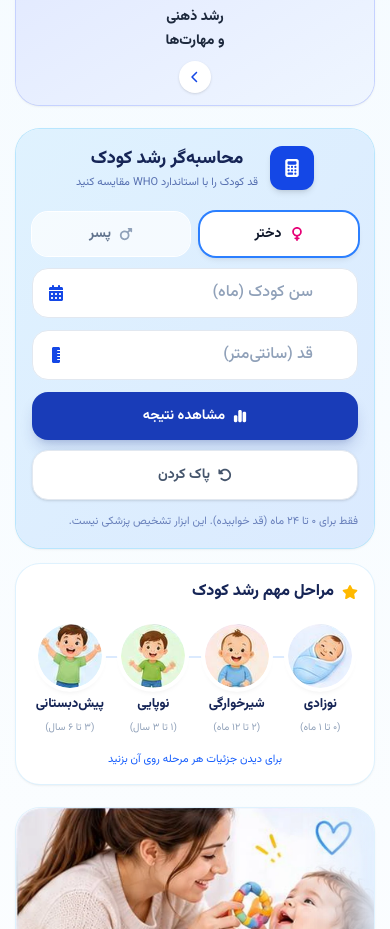
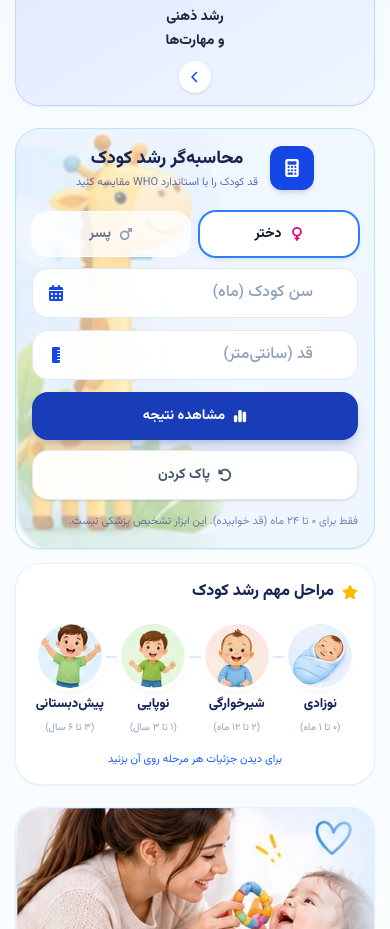
Before and after one commit to mohsenjamalpoor/kodak-man, a Next.js app: page /parent-education/t/growth in a window 390 px wide. Shown: the part 940-1869 px from the top of the page. Built offline with nearby package versions, Linux system fonts and the light colour scheme.

Commit message:
responsive grow

```diff
--- a/src/components/growth/GrowthCalculator.js
+++ b/src/components/growth/GrowthCalculator.js
@@ -27,7 +27,7 @@ const num = (s) => {
 };
 
 const field =
-  "w-full rounded-2xl border border-slate-200 bg-white py-3 pe-4 ps-11 text-right text-base font-medium text-slate-800 outline-none transition placeholder:text-slate-400 focus:border-blue-500 focus:ring-4 focus:ring-blue-100";
+  "w-full rounded-2xl border border-slate-200 bg-white/95 py-3 pe-4 ps-11 text-right text-base font-medium text-slate-800 outline-none backdrop-blur-sm transition placeholder:text-slate-400 focus:border-blue-500 focus:ring-4 focus:ring-blue-100";
 
 function describe(z) {
   if (z < -3) {
@@ -122,6 +122,7 @@ export default function GrowthCalculator() {
       dir="rtl"
       className="
         relative
+        isolate
         overflow-hidden
         rounded-3xl
         bg-linear-to-br
@@ -132,22 +133,94 @@ export default function GrowthCalculator() {
         ring-sky-200
       "
     >
+      {/* =====================================================
+          MOBILE BACKGROUND
+          -----------------------------------------------------
+          در موبایل:
+          - عکس Background کل سکشن است
+          - کل عکس بدون Crop نمایش داده می‌شود
+          - زرافه در پایین و سمت چپ قرار می‌گیرد
+      ===================================================== */}
+
       <div
         className="
+          pointer-events-none
+          absolute
+          inset-0
+          z-0
+          sm:hidden
+        "
+      >
+        {/* تصویر اصلی */}
+
+        {/* eslint-disable-next-line @next/next/no-img-element */}
+        <img
+          src="/images/growth/giraffe.webp"
+          alt=""
+          aria-hidden="true"
+          draggable={false}
+          className="
+            absolute
+            inset-0
+            h-full
+            w-full
+            object-contain
+            object-left-bottom
+          "
+        />
+
+        {/* لایه خوانایی */}
+
+        <div
+          className="
+            absolute
+            inset-0
+            bg-white/55
+            backdrop-blur-[1px]
+          "
+        />
+      </div>
+
+      {/* =====================================================
+          CONTENT
+      ===================================================== */}
+
+      <div
+        className="
+          relative
+          z-10
           grid
           items-stretch
           sm:grid-cols-[62%_38%]
         "
       >
         {/* =====================================================
-            ستون فرم
+            FORM COLUMN
         ===================================================== */}
-        <div className="relative min-w-0 p-4 md:p-6">
+
+        <div
+          className="
+            relative
+            min-w-0
+            p-4
+            md:p-6
+          "
+        >
           {/* =================================================
-              Header
+              HEADER
           ================================================= */}
+
           <div className="mb-5 flex justify-center">
-            <div className="flex items-center justify-center gap-3">
+            <div
+              className="
+                flex
+                items-center
+                justify-center
+                gap-3
+              "
+            >
+              {/* آیکن */}
+
               <span
                 className="
                   grid
@@ -165,12 +238,28 @@ export default function GrowthCalculator() {
                 <FaCalculator />
               </span>
 
+              {/* عنوان */}
+
               <div className="text-center">
-                <h2 className="text-lg font-extrabold text-blue-950 md:text-xl">
+                <h2
+                  className="
+                    text-lg
+                    font-extrabold
+                    text-blue-950
+                    md:text-xl
+                  "
+                >
                   محاسبه‌گر رشد کودک
                 </h2>
 
-                <p className="mt-0.5 text-[11px] text-blue-900/70 md:text-xs">
+                <p
+                  className="
+                    mt-0.5
+                    text-[11px]
+                    text-blue-900/70
+                    md:text-xs
+                  "
+                >
                   قد کودک را با استاندارد WHO مقایسه کنید
                 </p>
               </div>
@@ -180,8 +269,12 @@ export default function GrowthCalculator() {
           {/* =================================================
               FORM
           ================================================= */}
+
           <form onSubmit={submit} className="space-y-3">
-            {/* جنسیت */}
+            {/* =================================================
+                GENDER
+            ================================================= */}
+
             <div className="grid grid-cols-2 gap-2.5">
               {[
                 {
@@ -213,10 +306,11 @@ export default function GrowthCalculator() {
                       font-bold
                       transition
                       active:scale-[0.98]
+
                       ${
                         sex === k
                           ? "bg-white shadow-md ring-2 ring-blue-500"
-                        : "bg-white/70 text-slate-500 ring-1 ring-white hover:bg-white"
+                          : "bg-white/80 text-slate-500 ring-1 ring-white hover:bg-white"
                       }
                     `}
                 >
@@ -228,8 +322,9 @@ export default function GrowthCalculator() {
             </div>
 
             {/* =================================================
-                سن کودک
+                AGE
             ================================================= */}
+
             <div className="relative">
               <FaCalendarDays
                 className="
@@ -260,8 +355,9 @@ export default function GrowthCalculator() {
             </div>
 
             {/* =================================================
-                قد کودک
+                HEIGHT
             ================================================= */}
+
             <div className="relative">
               <FaRulerVertical
                 className="
@@ -292,8 +388,9 @@ export default function GrowthCalculator() {
             </div>
 
             {/* =================================================
-                خطا
+                ERROR
             ================================================= */}
+
             {err && (
               <div
                 role="alert"
@@ -301,11 +398,12 @@ export default function GrowthCalculator() {
                   rounded-2xl
                   border
                   border-red-100
-                  bg-red-50
+                  bg-red-50/95
                   p-3
                   text-xs
                   leading-6
                   text-red-600
+                  shadow-sm
                 "
               >
                 {err}
@@ -313,10 +411,19 @@ export default function GrowthCalculator() {
             )}
 
             {/* =================================================
-                دکمه‌ها
+                ACTION BUTTONS
             ================================================= */}
-            <div className="grid grid-cols-1 gap-2.5 sm:grid-cols-2">
+
+            <div
+              className="
+                grid
+                grid-cols-1
+                gap-2.5
+                sm:grid-cols-2
+              "
+            >
               {/* مشاهده نتیجه */}
+
               <button
                 type="submit"
                 className="
@@ -343,6 +450,7 @@ export default function GrowthCalculator() {
               </button>
 
               {/* پاک کردن */}
+
               <button
                 type="button"
                 onClick={resetCalculator}
@@ -355,12 +463,13 @@ export default function GrowthCalculator() {
                   rounded-2xl
                   border
                   border-slate-200
-                  bg-white
+                  bg-white/95
                   py-3.5
                   text-sm
                   font-bold
                   text-slate-600
                   shadow-sm
+                  backdrop-blur-sm
                   transition
                   hover:border-red-200
                   hover:bg-red-50
@@ -374,23 +483,26 @@ export default function GrowthCalculator() {
             </div>
           </form>
 
-          {/* =================================================
+          {/* =====================================================
               RESULT
-          ================================================= */}
+          ===================================================== */}
+
           {res && info && (
             <div
               className="
                 mt-5
                 rounded-3xl
-                bg-white
+                bg-white/95
                 p-4
                 shadow-md
                 ring-1
                 ring-blue-100
+                backdrop-blur-sm
                 md:p-5
               "
             >
               {/* وضعیت */}
+
               <div className="flex items-start gap-3">
                 {info.tone === "ok" ? (
                   <FaCircleCheck
@@ -413,34 +525,97 @@ export default function GrowthCalculator() {
                 )}
 
                 <div className="min-w-0">
-                  <p className="text-sm font-extrabold text-slate-800">
+                  <p
+                    className="
+                      text-sm
+                      font-extrabold
+                      text-slate-800
+                    "
+                  >
                     {info.title}
                   </p>
 
-                  <p className="mt-1 text-xs leading-6 text-slate-500">
+                  <p
+                    className="
+                      mt-1
+                      text-xs
+                      leading-6
+                      text-slate-500
+                    "
+                  >
                     {info.text}
                   </p>
                 </div>
               </div>
 
-              {/* اطلاعات */}
-              <div className="mt-4 grid grid-cols-2 gap-2.5 text-center">
+              {/* اطلاعات نتیجه */}
+
+              <div
+                className="
+                  mt-4
+                  grid
+                  grid-cols-2
+                  gap-2.5
+                  text-center
+                "
+              >
                 {/* صدک */}
-                <div className="rounded-2xl bg-blue-50 p-3">
-                  <p className="text-[11px] text-slate-500">صدک تقریبی</p>
 
-                  <p className="mt-1 text-xl font-extrabold text-blue-800">
+                <div
+                  className="
+                    rounded-2xl
+                    bg-blue-50
+                    p-3
+                  "
+                >
+                  <p
+                    className="
+                      text-[11px]
+                      text-slate-500
+                    "
+                  >
+                    صدک تقریبی
+                  </p>
+
+                  <p
+                    className="
+                      mt-1
+                      text-xl
+                      font-extrabold
+                      text-blue-800
+                    "
+                  >
                     {pctText}
                   </p>
                 </div>
 
                 {/* میانه */}
-                <div className="rounded-2xl bg-blue-50 p-3">
-                  <p className="text-[11px] leading-5 text-slate-500">
+
+                <div
+                  className="
+                    rounded-2xl
+                    bg-blue-50
+                    p-3
+                  "
+                >
+                  <p
+                    className="
+                      text-[11px]
+                      leading-5
+                      text-slate-500
+                    "
+                  >
                     میانه WHO در این سن
                   </p>
 
-                  <p className="mt-1 text-xl font-extrabold text-blue-800">
+                  <p
+                    className="
+                      mt-1
+                      text-xl
+                      font-extrabold
+                      text-blue-800
+                    "
+                  >
                     {faNum(Math.round(res.median * 10) / 10)}{" "}
                     <span className="text-xs">سانتی‌متر</span>
                   </p>
@@ -448,8 +623,9 @@ export default function GrowthCalculator() {
               </div>
 
               {/* =================================================
-                  نمودار صدک
+                  PERCENTILE BAR
               ================================================= */}
+
               <div dir="ltr" className="mt-5 px-2">
                 <div
                   className="
@@ -500,8 +676,9 @@ export default function GrowthCalculator() {
           )}
 
           {/* =================================================
-              توضیح
+              FOOTNOTE
           ================================================= */}
+
           <p
             className="
               mt-3
@@ -516,9 +693,12 @@ export default function GrowthCalculator() {
         </div>
 
         {/* =====================================================
-            ستون تصویر
-            تصویر تمام ارتفاع سکشن را می‌گیرد
+            DESKTOP IMAGE
+            -----------------------------------------------------
+            در موبایل مخفی است.
+            در دسکتاپ تصویر سمت چپ قرار می‌گیرد.
         ===================================================== */}
+
         <div
           className="
             relative
```
Lines whose indentation alone changed are shown as unchanged.
